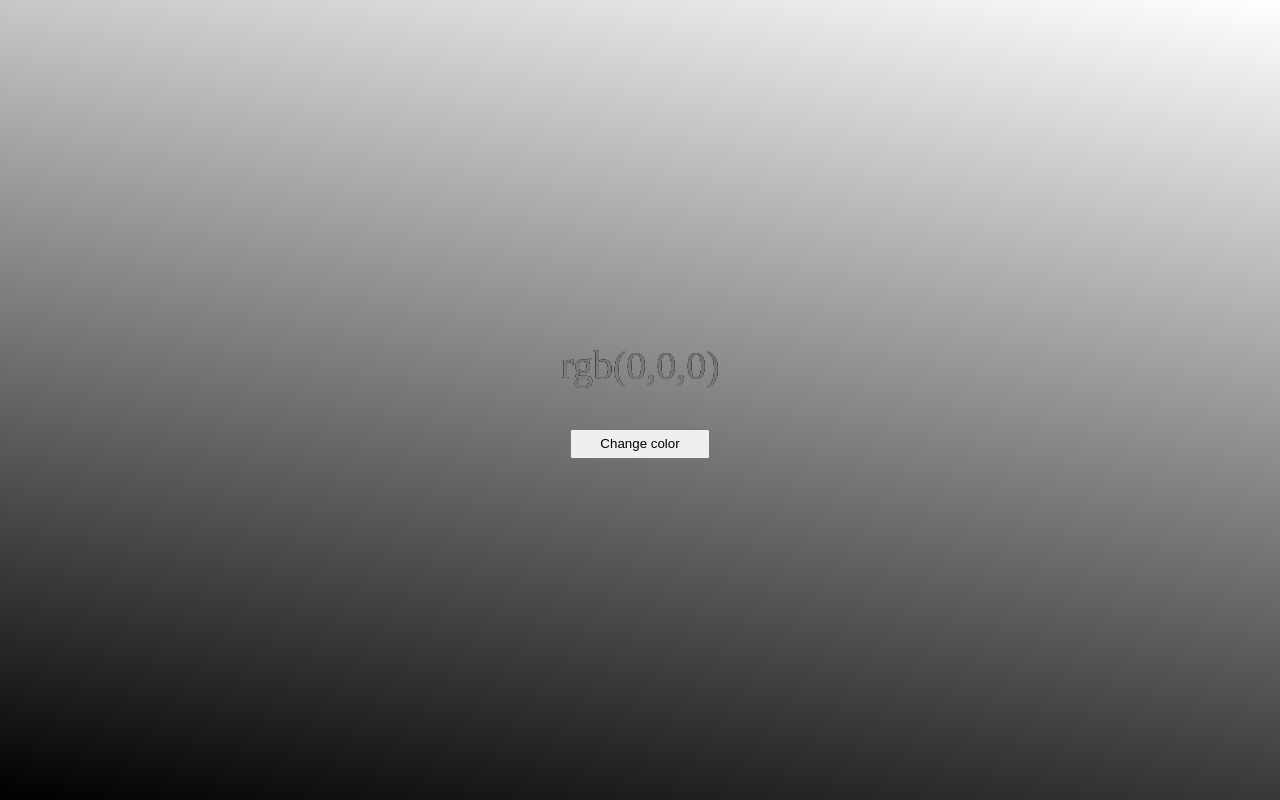
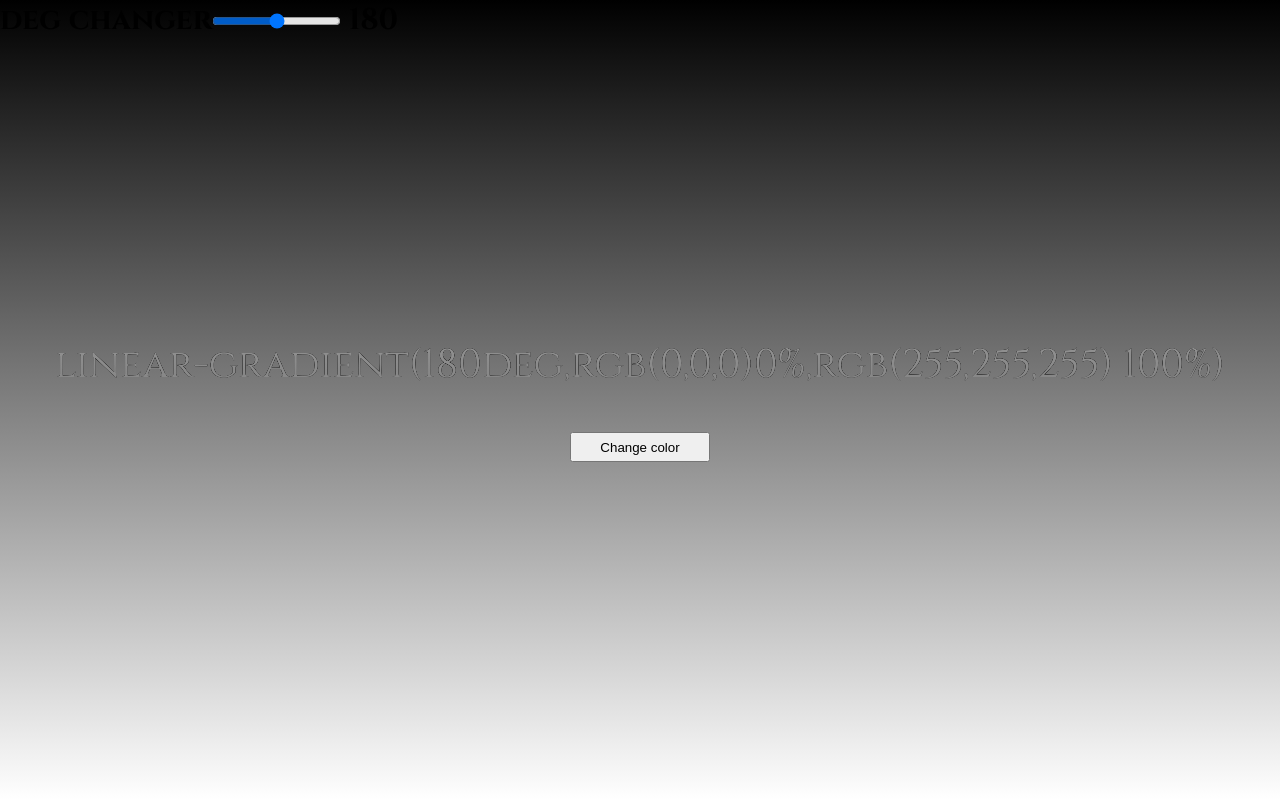
Before and after one commit to R-Sliw/Bg-color-changer, a React (Vite) app: page / in a window 1280 px wide. Built offline with nearby package versions, Linux system fonts and the light colour scheme.

Commit message:
fixed text, aded nav, added deg changer

```diff
--- a/src/App.css
+++ b/src/App.css
@@ -1,5 +1,9 @@
+@import url('https://fonts.googleapis.com/css2?family=Cinzel:wght@400;700&display=swap');
+
+
 :root {
   font-size: 10px;
+  font-family: 'Cinzel', serif;
 }
 
 * {
@@ -8,16 +12,19 @@
 }
 
 .App {
-  background-color: #000;
-  width: 100vw;
-  height: 100vh;
-  display: grid;
-  place-content: center;
+  font-size: 3rem;
+}
+
+.nav {
+  position: absolute;
+  font-weight: 700;
 }
 
 .App_container {
   display: grid;
   place-content: center;
+  width: 100vw;
+  height: 100vh;
 }
 
 .App_text_color {
--- a/src/App.tsx
+++ b/src/App.tsx
@@ -1,9 +1,11 @@
 import { useEffect, useState } from "react";
 import "./App.css";
+import Nav from "./componentes/Nav";
 
 const App = () => {
   const [color, setColor] = useState("rgb(0,0,0)");
   const [color2, setColor2] = useState("rgb(255,255,255)");
+  const [degValue, setDegValue] = useState(180);
 
   const changeColor = () => {
     const r = Math.floor(Math.random() * 256);
@@ -18,7 +20,7 @@ const App = () => {
   };
 
   useEffect(() => {
-    const newColor = setInterval(() => changeColor(), 8000);
+    const newColor = setInterval(() => changeColor(), 10000);
 
     return () => {
       clearInterval(newColor);
@@ -26,14 +28,17 @@ const App = () => {
   }, [color]);
 
   return (
-    <main
-      className="App"
-      style={{
-        background: `linear-gradient(10deg, ${color} 0%, ${color2} 100%)`,
-      }}
-    >
-      <div className="App_container">
-        <div className="App_text_color">{color}</div>
+    <main className="App">
+      <Nav setDegValue={setDegValue} degValue={degValue} />
+      <div
+        className="App_container"
+        style={{
+          background: `linear-gradient(${degValue}deg, ${color} 0%, ${color2} 100%)`,
+        }}
+      >
+        <div className="App_text_color">
+          linear-gradient({degValue}deg,{color}0%,{color2} 100%)
+        </div>
         <button type="button" className="App_button" onClick={changeColor}>
           Change color
         </button>
--- /dev/null
+++ b/src/componentes/Nav.tsx
@@ -0,0 +1,26 @@
+interface Props {
+  degValue: number;
+  setDegValue: React.Dispatch<React.SetStateAction<number>>;
+}
+
+const Nav = ({ setDegValue, degValue }: Props) => {
+  return (
+    <nav className="nav">
+      <label htmlFor="deg">
+        deg changer
+        <input
+          type="range"
+          name="deg"
+          id="deg"
+          min="0"
+          max="360"
+          value={degValue}
+          onChange={(e) => setDegValue(parseInt(e.target.value))}
+        />{" "}
+        {degValue}
+      </label>
+    </nav>
+  );
+};
+
+export default Nav;
```
